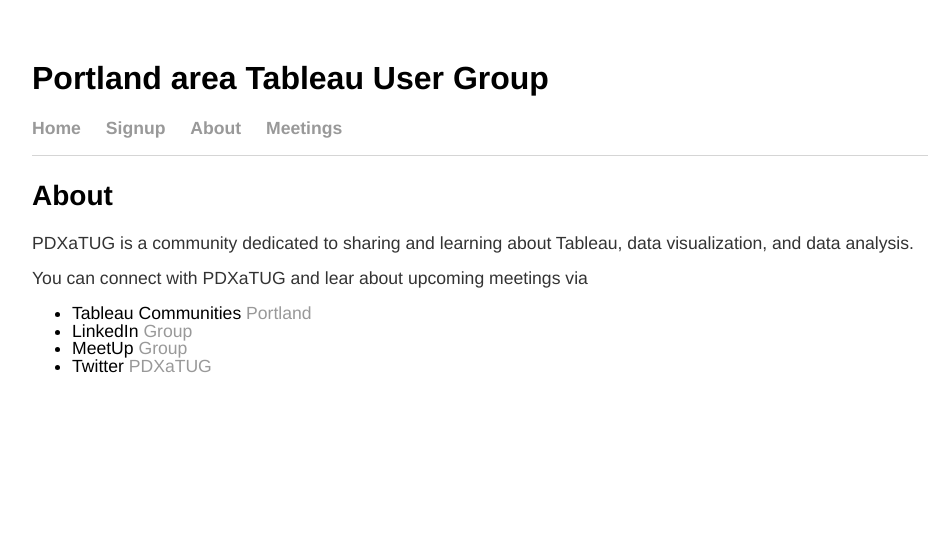
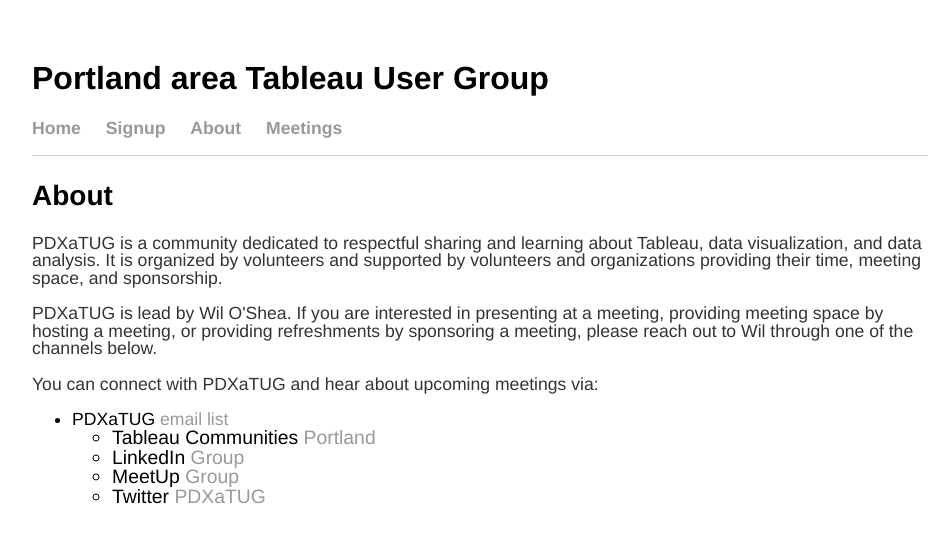
Before and after one commit to PDXaTUG/PDXaTUG.github.io, a Jekyll site: the page built from about/index.html, in a window 1280 px wide. Shown: the top 543 px of the page, without its empty margins (160-1112 px from the left). Built offline with Jekyll 4.4.1, drawn with Linux system fonts in a browser that asks for light colours.

Commit message:
updated about

```diff
--- a/about/index.html
+++ b/about/index.html
@@ -5,10 +5,15 @@ title: About PDXaTUG
 
 <h2>About</h2>
 
-<p>PDXaTUG is a community dedicated to sharing and learning about Tableau, data visualization, and data analysis.</p>
+<p>PDXaTUG is a community dedicated to respectful sharing and learning about Tableau, data visualization, and data analysis. It is organized by volunteers and supported by volunteers and organizations providing their time, meeting space, and sponsorship.</p>
+<p>PDXaTUG is lead by Wil O'Shea. If you are interested in presenting at a meeting, providing meeting space by hosting a meeting, or providing refreshments by sponsoring a meeting, please reach out to Wil through one of the channels below. </p>
 
-<p>You can connect with PDXaTUG and lear about upcoming meetings via</p>
 
+<p>You can connect with PDXaTUG and hear about upcoming meetings via:</p>
+
+<ul>
+<li>PDXaTUG <a href="https://pdxatug.github.io/signup.html">email list</a>
+</li>
 <ul>
 <li>Tableau Communities <a href="https://community.tableau.com/groups/portland">Portland</a>
 </li>
```
